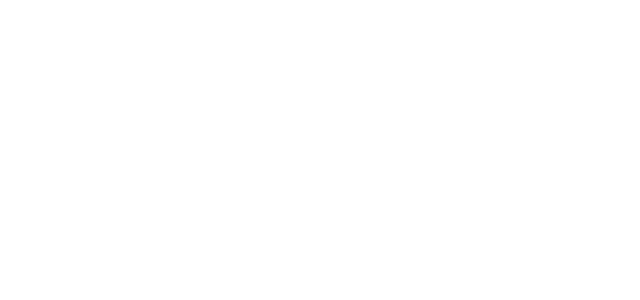
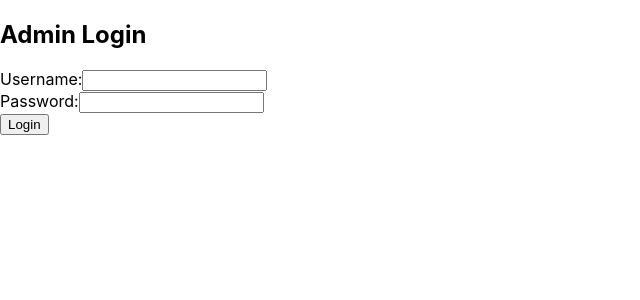
Before and after one commit to karishmarajput/cloud6, a React (Create React App) app in the folder client/: page /admin in a window 1280 px wide. Before the commit this address had no page. Shown: the top 300 px of the page, without its empty margins (0-640 px from the left). Built offline with nearby package versions, Linux system fonts and the light colour scheme.

Commit message:
admin dashboard

```diff
--- a/client/src/App.js
+++ b/client/src/App.js
@@ -1,26 +1,27 @@
-import ReactDOM from "react-dom/client";
-import { BrowserRouter, Routes, Route } from "react-router-dom";
-import './App.css';
-import LandingPage from "./pages/LandingPage";
-import Layout from "./pages/Layout";
-import OgLogin from "./pages/organisation/OgLogin";
-import OgRegister from "./pages/organisation/OgRegister";
+import React from 'react';
+import { BrowserRouter, Routes, Route } from 'react-router-dom';
+import LandingPage from './pages/LandingPage';
+import AdminDashboard from './pages/admin/AdminDashboard';
+import AuthenticatedAdminRoute from './AuthenticatedAdminRoute';
+import OgLogin from './pages/organisation/OgLogin';
+import OgRegister from './pages/organisation/OgRegister';
+import AdminLogin from './pages/admin/AdminLogin';
 
 function App() {
   return (
     <div className="App">
-         <BrowserRouter>
-            <Routes>
-              <Route >
-                <Route index element={<LandingPage />} />
-                <Route path ="ogLogin" element={<OgLogin/>}/>
-                <Route path ="OgRegister" element={<OgRegister/>}/>
-                {/* <Route path="blogs" element={<Blogs />} />
-                <Route path="contact" element={<Contact />} /> */}
-                {/* <Route path="*" element={<NoPage />} /> */}
-              </Route>
-            </Routes>
-          </BrowserRouter>
+      <BrowserRouter>
+        <Routes>
+          <Route path="/" element={<LandingPage />} />
+          <Route path="ogLogin" element={<OgLogin />} />
+          <Route path="OgRegister" element={<OgRegister />} />
+          <Route path="admin" element={<AdminLogin />} />
+          <Route path="admin-dashboard" element={<AuthenticatedAdminRoute/>}/>
+          {/* Use AuthenticatedAdminRoute for the admin-dashboard */}
+          {/* <AuthenticatedAdminRoute path="admin-dashboard" element={<AdminDashboard />} /> */}
+          {/* Additional Routes can be added here */}
+        </Routes>
+      </BrowserRouter>
     </div>
   );
 }
--- /dev/null
+++ b/client/src/AuthenticatedAdminRoute.js
@@ -0,0 +1,34 @@
+import React from 'react';
+import { Route, Navigate } from 'react-router-dom';
+import AdminDashboard from './pages/admin/AdminDashboard';
+import AdminLogin from './pages/admin/AdminLogin';
+function AuthenticatedAdminRoute({ element: Element, ...rest }) {
+  const authToken = localStorage.getItem('authToken');
+  const isAuthenticated = !!authToken; // Check if authToken exists
+
+  // Retrieve admin name from the token if authenticated
+  const getAdminName = () => {
+    if (isAuthenticated) {
+      try {
+        const tokenData = authToken.split('.')[1];
+        const decodedToken = atob(tokenData);
+        const { username } = JSON.parse(decodedToken);
+        return username;
+      } catch (error) {
+        console.error('Error decoding token:', error);
+        return null;
+      }
+    }
+    return null;
+  };
+
+  const adminName = getAdminName();
+
+  return isAuthenticated ? (
+    <AdminDashboard/>
+  ) : (
+    <AdminLogin />
+  );
+}
+
+export default AuthenticatedAdminRoute;
--- /dev/null
+++ b/client/src/pages/admin/AdminDashboard.js
@@ -0,0 +1,39 @@
+import React, { useState, useEffect } from 'react';
+
+function AdminDashboard() {
+  const [unverifiedOrganizations, setUnverifiedOrganizations] = useState([]);
+
+  useEffect(() => {
+    // Fetch unverified organizations data from the backend
+    fetch('http://localhost:5000/admin/unverified-organisations')
+      .then((response) => {
+        if (!response.ok) {
+          throw new Error('Network response was not ok');
+        }
+        console.log(response)
+        return response.json();
+      })
+      .then((data) => {
+        // Filter out the organizations that are not verified
+        const unverifiedData = data.filter((org) => !org.isVerified);
+        setUnverifiedOrganizations(unverifiedData);
+      })
+      .catch((error) => {
+        console.error('Error fetching data:', error);
+      });
+  }, []);
+
+  return (
+    <div>
+      <h2>Admin Dashboard</h2>
+      <h3>New Organisations</h3>
+      <ul>
+        {unverifiedOrganizations.map((org) => (
+          <li key={org.id}>{org.ogNumber}-{org.name}</li>
+        ))}
+      </ul>
+    </div>
+  );
+}
+
+export default AdminDashboard;
--- /dev/null
+++ b/client/src/pages/admin/AdminLogin.js
@@ -0,0 +1,84 @@
+import React, { useState } from 'react';
+import { useNavigate } from 'react-router-dom';
+
+function AdminLogin() {
+  const [username, setUsername] = useState('');
+  const [password, setPassword] = useState('');
+  const navigate = useNavigate();
+
+  const handleUsernameChange = (e) => {
+    setUsername(e.target.value);
+  };
+
+  const handlePasswordChange = (e) => {
+    setPassword(e.target.value);
+  };
+
+  const handleSubmit = async (e) => {
+    e.preventDefault();
+
+    try {
+      const response = await fetch('http://localhost:5000/admin/login', {
+        method: 'POST',
+        headers: {
+          'Content-Type': 'application/json',
+        },
+        body: JSON.stringify({ username, password }),
+      });
+
+      if (response.ok) {
+        // Retrieve the authentication token from the response
+        const data = await response.json();
+        const authToken = data.token;
+
+        // Store the authentication token in local storage
+        localStorage.setItem('authToken', authToken);
+
+        // Redirect to AdminDashboard upon successful login
+        navigate('/admin-dashboard');
+      } else {
+        // Handle login failure, show error message or take appropriate action
+        alert('Invalid username or password');
+      }
+
+      // Reset the form after handling the login data
+      setUsername('');
+      setPassword('');
+    } catch (error) {
+      console.error('Error:', error);
+    }
+  };
+
+  return (
+    <div>
+      <h2>Admin Login</h2>
+      <form onSubmit={handleSubmit}>
+        <div>
+          <label>
+            Username:
+            <input
+              type="text"
+              value={username}
+              onChange={handleUsernameChange}
+            />
+          </label>
+        </div>
+        <div>
+          <label>
+            Password:
+            <input
+              type="password"
+              value={password}
+              onChange={handlePasswordChange}
+            />
+          </label>
+        </div>
+        <div>
+          <button type="submit">Login</button>
+        </div>
+      </form>
+    </div>
+  );
+}
+
+export default AdminLogin;
```
Also changed, not shown: 2 other files (tests, documents, lock files or other folders).
